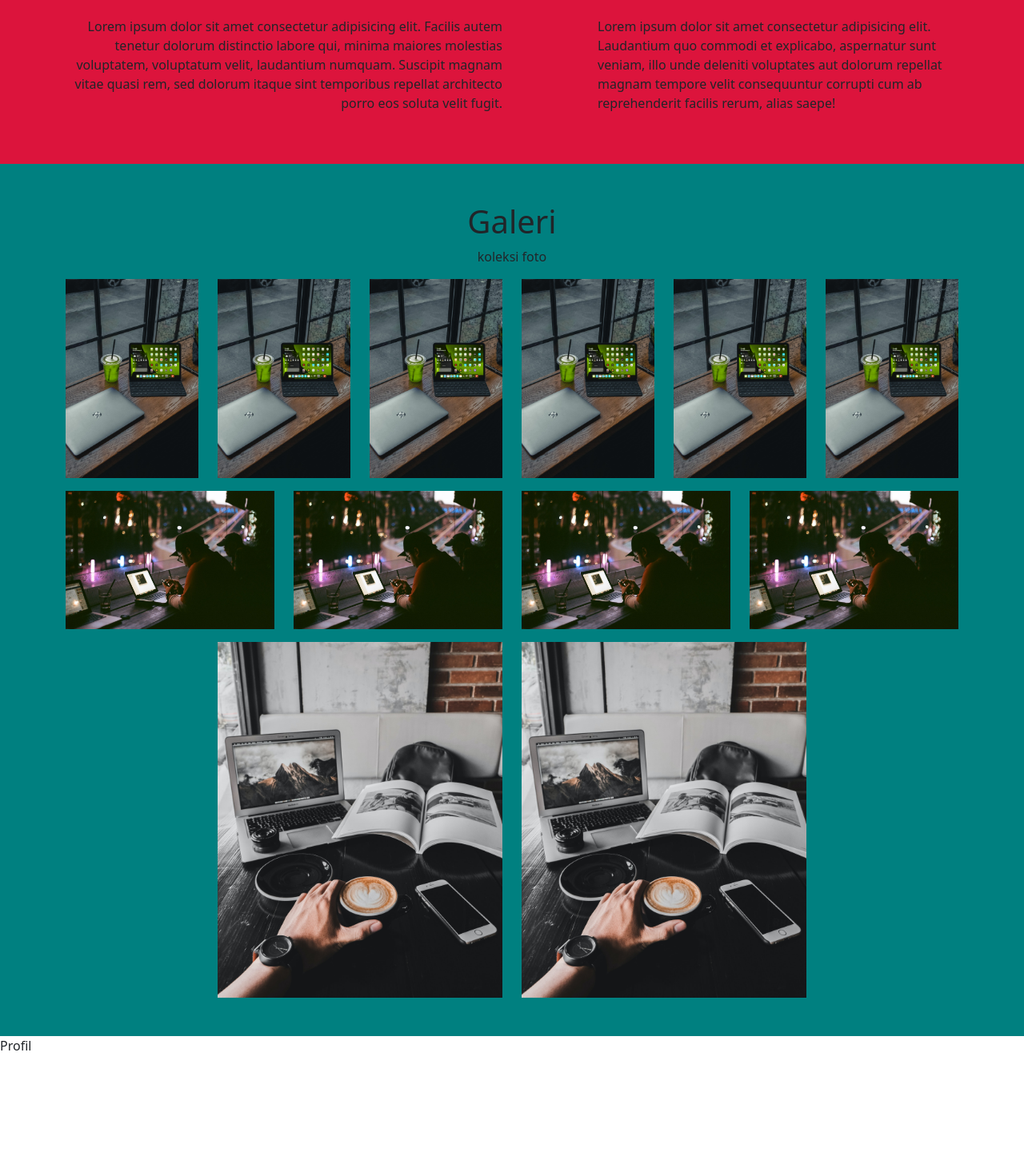
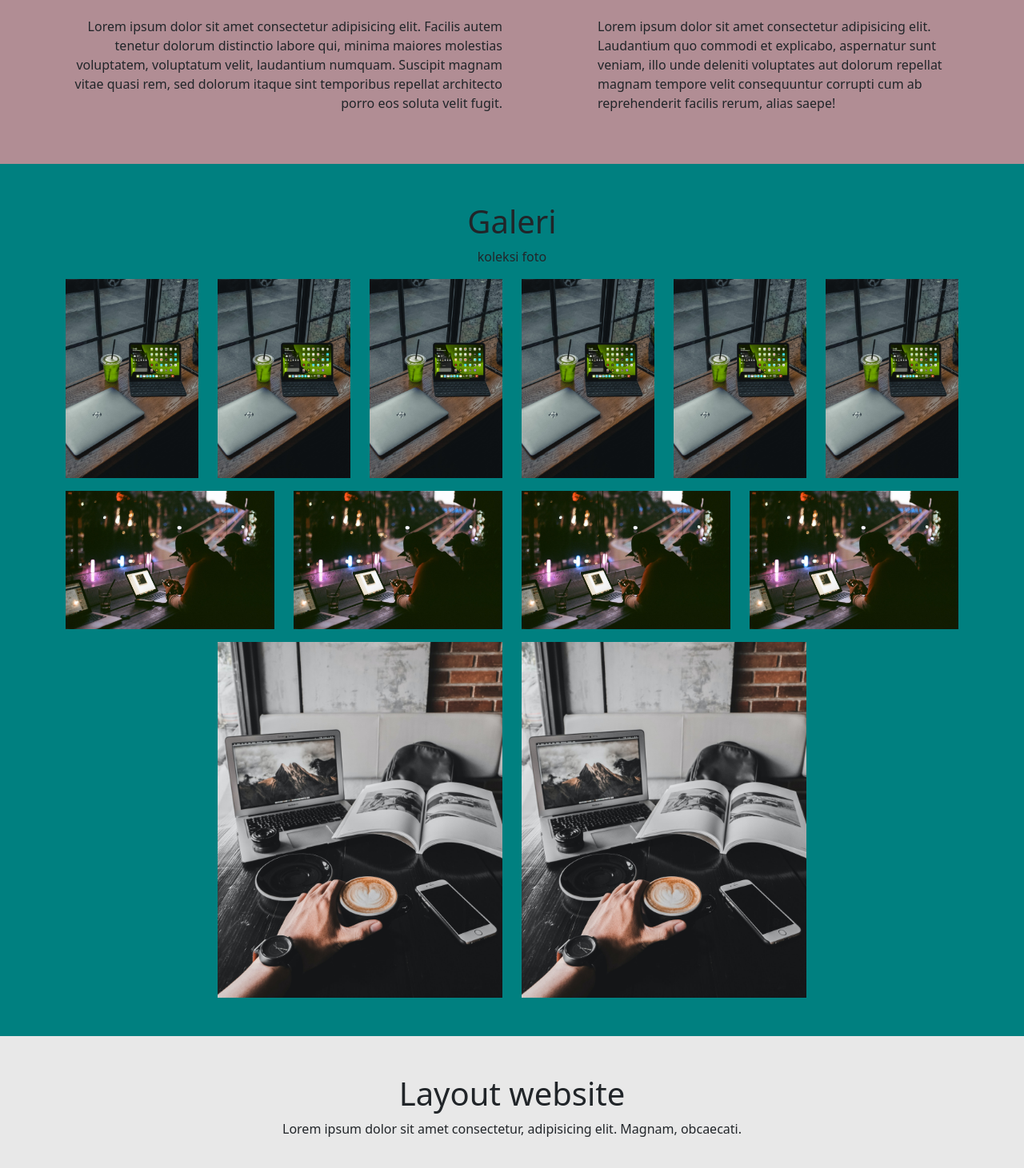
Before and after one commit to Soe-Hok-Gie/grid-sistem, a React (Create React App) app: page / in a window 1280 px wide. Shown: the part 99-1560 px from the top of the page at 80% size. Before the commit the page ends 1419 px from the top, so only its background shows below. Built offline with nearby package versions, Linux system fonts and the light colour scheme.

Commit message:
menambahkan row dgn col-12 dan perubahan detail kecil

```diff
--- a/src/components/Profil.jsx
+++ b/src/components/Profil.jsx
@@ -1,7 +1,18 @@
 import React from "react";
 
 const Profil = () => {
-  return <div>Profil</div>;
+  return (
+    <div className="container-fluid profil">
+      <div className="container">
+        <div className="row py-5">
+          <div className="col text-center">
+            <h1>Layout website</h1>
+            <p>Lorem ipsum dolor sit amet consectetur, adipisicing elit. Magnam, obcaecati.</p>
+          </div>
+        </div>
+      </div>
+    </div>
+  );
 };
 
 export default Profil;
--- a/src/components/Style.css
+++ b/src/components/Style.css
@@ -3,5 +3,8 @@
 }
 
 .bgnavbar {
-  background-color: crimson;
+  background-color: rgb(177, 141, 148);
 }
+.profil {
+  background-color: #e8e8e8;
+}
```
